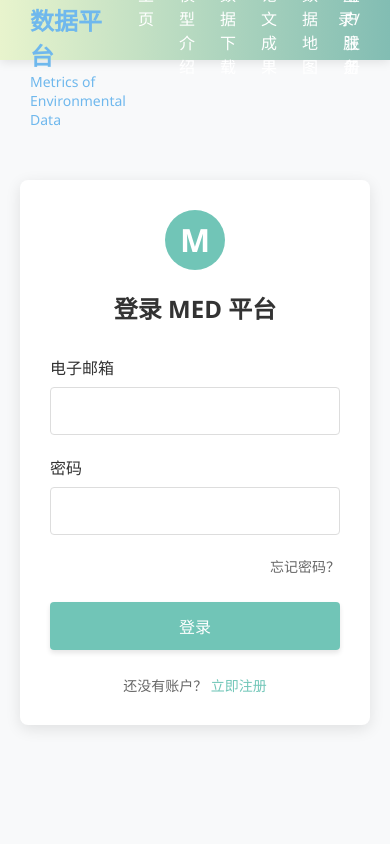
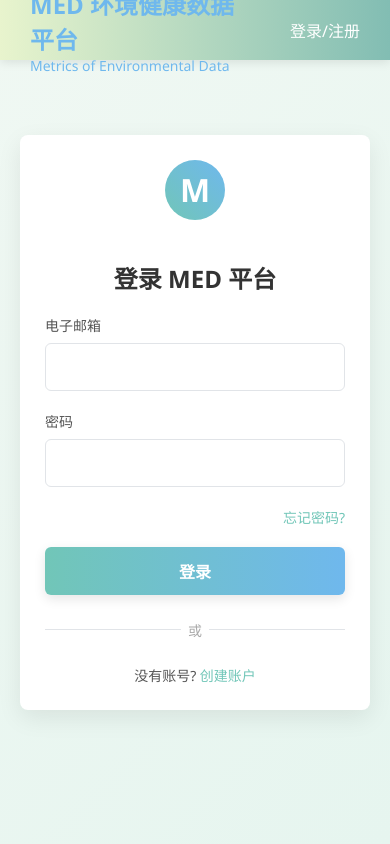
Before and after one commit to CIApink/med-platform, a Django app: page /sign-in/ in a window 390 px wide. Run offline with Django 4.2, Linux system fonts and the light colour scheme; some web fonts are replaced.

Commit message:
更新登录页面，支持使用电子邮箱登录并优化样式

```diff
--- a/main_app/views.py
+++ b/main_app/views.py
@@ -22,15 +22,15 @@ def index(request):
 def sign_in(request):
     """登录页面视图"""
     if request.method == 'POST':
-        username = request.POST.get('username')
+        email = request.POST.get('email')  # 改为email
         password = request.POST.get('password')
 
         # 尝试通过邮箱查找用户
         try:
-            user = User.objects.get(email=username)
+            user = User.objects.get(email=email)
             username = user.username
         except User.DoesNotExist:
-            pass
+            username = email  # 如果没找到，也许用户输入的是用户名
 
         user = authenticate(request, username=username, password=password)
         if user is not None:
@@ -53,8 +53,6 @@ def sign_in(request):
                 return redirect('index')
         else:
             messages.error(request, '用户名或密码错误')
-
-    return render(request, 'login.html')
 
     return render(request, 'sign_in.html')
 
--- a/med_platform/templates/sign_in.html
+++ b/med_platform/templates/sign_in.html
@@ -80,8 +80,8 @@
         .nav-menu {
             display: flex;
             gap: 25px;
-            justify-content: center;
-            width: 50%;
+            justify-content: center; /* 水平居中 */
+            width: 50%; /* 分配更多宽度给菜单 */
         }
 
         .nav-item {
@@ -114,41 +114,42 @@
             text-decoration: none;
         }
 
-        /* 登录容器样式 */
+        /* 登录页面主体样式 */
         .login-container {
+            display: flex;
+            justify-content: center;
+            align-items: center;
             min-height: 100vh;
-            display: flex;
-            align-items: center;
-            justify-content: center;
-            background: linear-gradient(135deg, #f5f7fa 0%, #c3cfe2 100%);
-            padding: 80px 20px 20px;
+            padding: 80px 0;
+            background: linear-gradient(135deg, #f0f8f3, #e6f5ef);
         }
 
         .login-box {
-            background: white;
-            padding: 40px;
-            border-radius: 12px;
-            box-shadow: 0 8px 32px rgba(0,0,0,0.12);
             width: 100%;
             max-width: 400px;
+            background-color: #fff;
+            border-radius: 8px;
+            box-shadow: 0 8px 24px rgba(0, 0, 0, 0.08);
+            padding: 40px;
             text-align: center;
         }
 
         .platform-logo {
-            width: 60px;
-            height: 60px;
-            background: var(--brand-green);
-            border-radius: 12px;
-            margin: 0 auto 20px;
-            display: flex;
-            align-items: center;
-            justify-content: center;
+            margin-bottom: 24px;
         }
 
         .platform-icon {
+            width: 60px;
+            height: 60px;
+            border-radius: 50%;
+            background: linear-gradient(45deg, var(--brand-green), var(--light-blue));
+            display: inline-flex;
+            justify-content: center;
+            align-items: center;
             color: white;
-            font-size: 24px;
-            font-weight: 600;
+            font-size: 32px;
+            font-weight: bold;
+            margin-bottom: 16px;
         }
 
         .login-title {
@@ -206,64 +207,100 @@
 
         .signin-button {
             width: 100%;
-            padding: 12px 16px;
+            padding: 12px;
             font-size: 16px;
-            font-weight: 500;
-            color: white;
-            background: var(--brand-green);
+            font-weight: 600;
+            color: #fff;
+            background: linear-gradient(90deg, var(--brand-green), var(--light-blue));
             border: none;
             border-radius: 6px;
             cursor: pointer;
-            transition: background-color 0.2s;
+            transition: all 0.3s ease;
+            box-shadow: 0 4px 12px rgba(0, 0, 0, 0.1);
         }
 
         .signin-button:hover {
-            background: var(--light-blue);
+            opacity: 0.9;
+            box-shadow: 0 6px 16px rgba(0, 0, 0, 0.15);
+        }
+
+        .signin-button:active {
+            transform: translateY(1px);
+            box-shadow: 0 2px 8px rgba(0, 0, 0, 0.1);
+        }
+
+        .separator {
+            display: flex;
+            align-items: center;
+            text-align: center;
+            color: #aaa;
+            margin: 25px 0;
+            font-size: 14px;
+        }
+
+        .separator::before,
+        .separator::after {
+            content: '';
+            flex: 1;
+            border-bottom: 1px solid #e1e4e8;
+        }
+
+        .separator::before {
+            margin-right: .5em;
+        }
+
+        .separator::after {
+            margin-left: .5em;
         }
 
         .register-link {
-            margin-top: 20px;
             font-size: 14px;
-            color: #666;
+            color: #555;
         }
 
         .register-link a {
             color: var(--brand-green);
             text-decoration: none;
             font-weight: 500;
+            transition: color 0.2s;
         }
 
         .register-link a:hover {
+            color: var(--light-blue);
             text-decoration: underline;
         }
 
-        .messages {
-            margin-bottom: 20px;
+        .alt-signin {
+            margin-top: 20px;
         }
 
-        .messages .alert {
-            padding: 12px;
+        .alt-signin-button {
+            background-color: #f5f5f5;
+            border: 1px solid #e1e4e8;
+            color: #333;
+            padding: 10px;
+            width: 100%;
             border-radius: 6px;
-            margin-bottom: 10px;
+            font-size: 14px;
+            cursor: pointer;
+            transition: background-color 0.2s;
         }
 
-        .messages .alert-error {
-            background-color: #f8d7da;
-            color: #721c24;
-            border: 1px solid #f5c6cb;
-        }
-
-        .messages .alert-success {
-            background-color: #d4edda;
-            color: #155724;
-            border: 1px solid #c3e6cb;
+        .alt-signin-button:hover {
+            background-color: #efefef;
         }
 
         /* 响应式设计 */
         @media (max-width: 500px) {
             .login-box {
-                margin: 0 20px;
-                padding: 30px 20px;
+                padding: 25px;
+                margin: 20px;
+            }
+            .nav-menu {
+                display: none;
+            }
+            .logo {
+                width: auto;
             }
         }
     </style>
@@ -306,28 +343,27 @@
                 </div>
             {% endif %}
 
-            <form method="post">
+            <form method="post" action="{% url 'sign_in' %}">
                 {% csrf_token %}
                 <div class="form-group">
-                    <label for="username">用户名</label>
-                    <input type="text" id="username" name="username" required autocomplete="username">
+                    <label for="email">电子邮箱</label>
+                    <input type="email" id="email" name="email" required>
                 </div>
-
                 <div class="form-group">
                     <label for="password">密码</label>
-                    <input type="password" id="password" name="password" required autocomplete="current-password">
+                    <input type="password" id="password" name="password" required>
                 </div>
-
                 <div class="forgot-password">
-                    <a href="#">忘记密码？</a>
+                    <a href="#">忘记密码?</a>
                 </div>
-
                 <button type="submit" class="signin-button">登录</button>
             </form>
 
-            <p class="register-link">
-                没有账号？ <a href="{% url 'sign_up' %}">创建账户</a>
-            </p>
+            <div class="separator">或</div>
+
+            <div class="register-link">
+                没有账号? <a href="{% url 'sign_up' %}">创建账户</a>
+            </div>
         </div>
     </div>
 </body>
```
Also changed, not shown: db.sqlite3, med_platform/templates/navbar.html (deleted).
